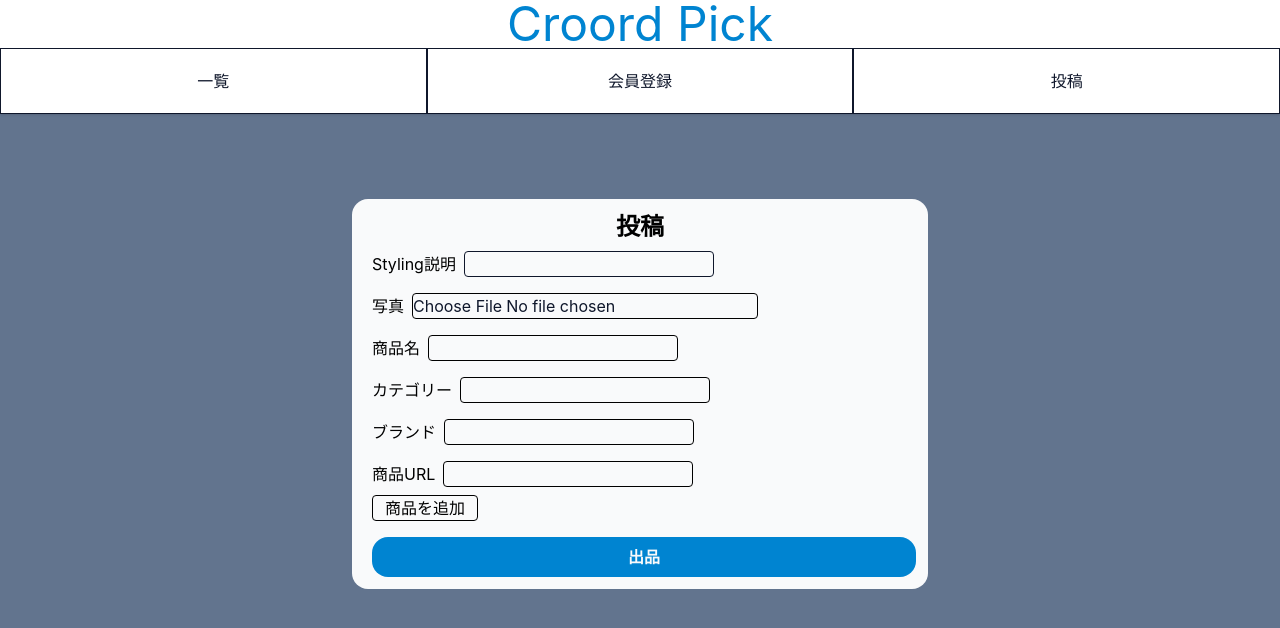
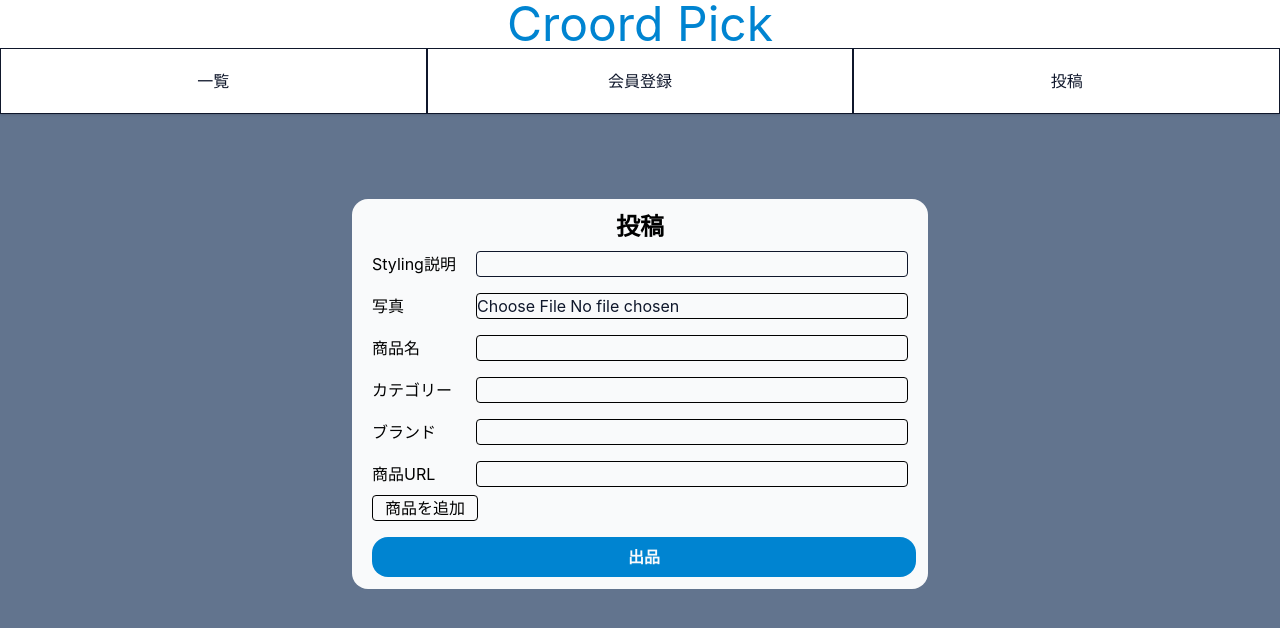
Before and after one commit to keikuma16/coord-pick, a React app in the folder frontend/: page /upload in a window 1280 px wide. Shown: the top 628 px of the page. Built offline with nearby package versions, Linux system fonts and the light colour scheme; the HTML template or start-up script is replaced by a standard one.

Commit message:
ItemUploadのレスポンシブ対応

```diff
--- a/frontend/src/components/ItemUpload.tsx
+++ b/frontend/src/components/ItemUpload.tsx
@@ -72,32 +72,32 @@ export const ItemUpload = () => {
             <form onSubmit={handleSubmit} className="bg-gray-50 rounded-2xl p-3 w-full max-w-xl my-auto">
                 <h2 className="text-center text-2xl text-black font-bold">投稿</h2>
                     <div className="p-2 flex items-center">
-                        <label className="text-black">Styling説明</label>
-                        <input type="text" value={explanation} onChange={(e) => setExplanation(e.target.value)} className="border border-blackborder rounded-sm ml-2"/>
+                        <label className="text-black w-24 shrink-0">Styling説明</label>
+                        <input type="text" value={explanation} onChange={(e) => setExplanation(e.target.value)} className="grow border border-blackborder rounded-sm ml-2"/>
                     </div>
                     <div className="p-2 flex items-center">
-                        <label className="text-black">写真</label>
+                        <label className="text-black w-24 shrink-0">写真</label>
                         <input type="file" onChange={(e) =>{
                             if(e.target.files && e.target.files[0]){
                                 setImageUrl(e.target.files[0])
                             }
-                        }} className="border border-black rounded-sm ml-2 min-w-0"/>
+                        }} className="grow border border-black rounded-sm ml-2 min-w-0"/>
                     </div>
                     <div className="p-2 flex items-center">
-                       <label className="text-black">商品名</label>
-                       <input type="text" value={itemname} onChange={(e) => setItemname(e.target.value)} className="border border-black rounded-sm ml-2"/>
+                       <label className="text-black w-24 shrink-0">商品名</label>
+                       <input type="text" value={itemname} onChange={(e) => setItemname(e.target.value)} className="grow border border-black rounded-sm ml-2"/>
                     </div>
                     <div className="p-2 flex items-center">
-                        <label className="text-black">カテゴリー</label>
-                        <input type="text" value={category} onChange={(e) => setCategory(e.target.value)} className="border border-black rounded-sm ml-2"/>
+                        <label className="text-black w-24 shrink-0">カテゴリー</label>
+                        <input type="text" value={category} onChange={(e) => setCategory(e.target.value)} className="grow border border-black rounded-sm ml-2"/>
                     </div>
                     <div className="p-2 flex items-center">
-                        <label className="text-black">ブランド</label>
-                        <input type="text" value={brand} onChange={(e) => setBrand(e.target.value)} className="border border-black rounded-sm ml-2"/>
+                        <label className="text-black w-24 shrink-0">ブランド</label>
+                        <input type="text" value={brand} onChange={(e) => setBrand(e.target.value)} className="grow border border-black rounded-sm ml-2"/>
                     </div>
                     <div className="p-2 flex items-center">
-                        <label className="text-black">商品URL</label>
-                        <input type="text" value={itemurl} onChange={(e) => setItemurl(e.target.value)} className="border border-black rounded-sm ml-2"/>
+                        <label className="text-black w-24 shrink-0">商品URL</label>
+                        <input type="text" value={itemurl} onChange={(e) => setItemurl(e.target.value)} className="grow border border-black rounded-sm ml-2"/>
                     </div>
                     <button type="button" onClick={addItem} className="text-black px-3 border border-black rounded-sm ml-2">商品を追加</button>
                     <ul>
```
